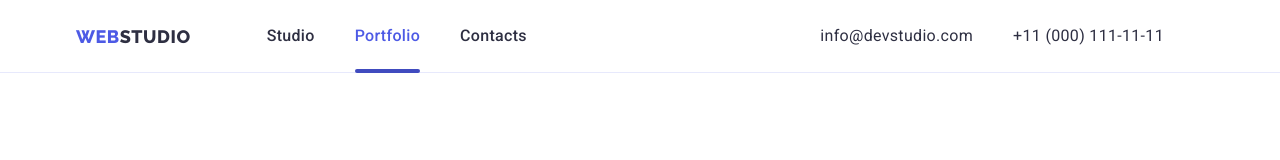
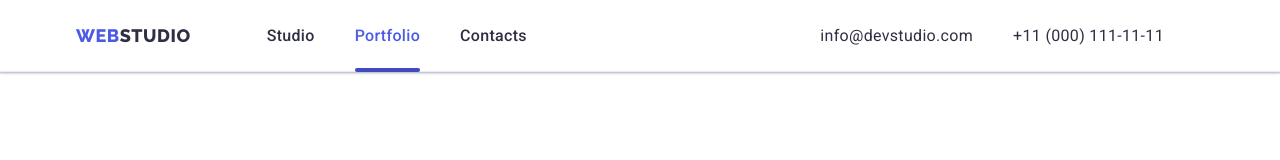
Before and after one commit to zharuk-alex/goit-markup-hw-06, a website built with Vite: page src/portfolio.html in a window 1280 px wide. Shown: the top 160 px of the page. Built offline with nearby package versions, Linux system fonts and the light colour scheme.

Commit message:
header bs

```diff
--- a/src/css/header.css
+++ b/src/css/header.css
@@ -1,12 +1,15 @@
 /* header */
 .header {
+  height: 72px;
   border-bottom: 1px solid var(--accent-color);
+  box-shadow: 0 1px 6px 0 rgba(46, 47, 66, 0.08),
+    0 1px 1px 0 rgba(46, 47, 66, 0.16), 0 2px 1px 0 rgba(46, 47, 66, 0.08);
 }
 
 .header .container {
+  height: 100%;
   display: flex;
   justify-content: space-between;
-  height: 72px;
 }
 
 .header-nav .logo {
```
